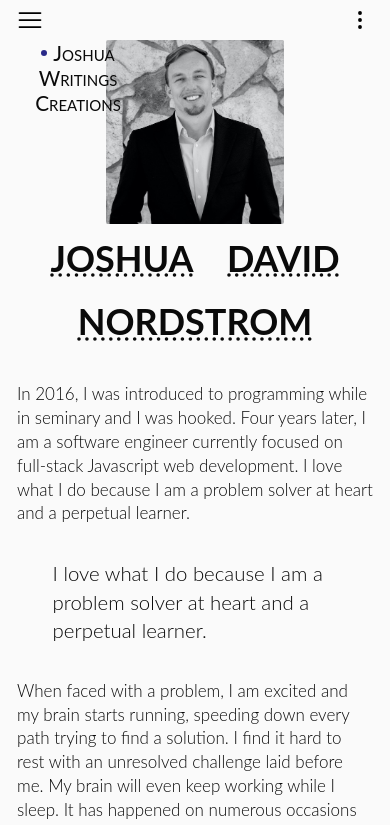
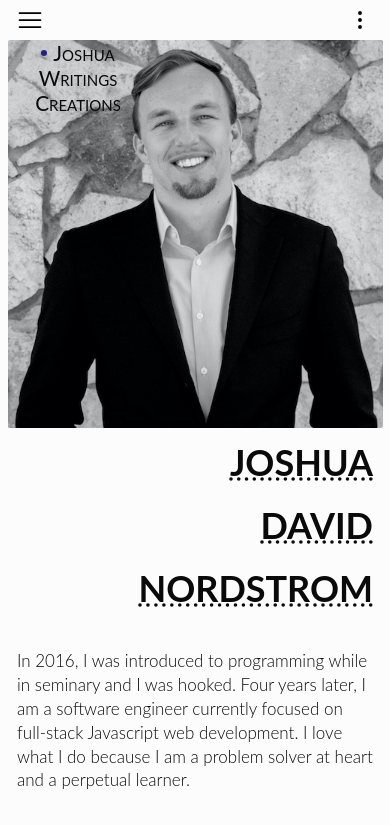
Before and after one commit to jdnordy/joshuadavidnordstrom, a Next.js app: page / in a window 390 px wide. Shown: the top 825 px of the page. Built offline with nearby package versions, Linux system fonts and the light colour scheme.

Commit message:
updated styling on landing page

```diff
--- a/components/CreationCard/styles.module.scss
+++ b/components/CreationCard/styles.module.scss
@@ -16,9 +16,9 @@
   }
   img {
     width: 130px;
-    height: auto;
-    max-height: 130px;
+    height: min-content;
     flex-shrink: 0;
+    align-self: center;
   }
   div {
     padding-left: 1em;
--- a/lib/creations.config.ts
+++ b/lib/creations.config.ts
@@ -10,7 +10,7 @@ const creationsList: CreationsList = [
   {
     title: 'Nautilus',
     subtitle: 'A Docker Compose Charting Tool',
-    image: '/nautilus_logo.jpg',
+    image: '/nautilus_logo.png',
     link: 'https://nautilusdev.com/',
     description:
       'An interactive D3 visualizing tool that dynamically renders essential Docker Compose properties onto an Electron GUI, built to reduce cognitive load and simplify the development environment for engineers.',
--- a/styles/_variables.scss
+++ b/styles/_variables.scss
@@ -1,4 +1,4 @@
-$background-color: rgb(250, 250, 250);
+$background-color: rgb(252, 252, 252);
 $text-color: rgb(10, 10, 10);
 $blue: rgba(0, 0, 114, 0.836);
 $blue-faded: rgb(177, 233, 255);
--- a/styles/joshua.scss
+++ b/styles/joshua.scss
@@ -32,9 +32,7 @@
       height: min-content;
       div {
         position: static;
-        flex-direction: row;
-        flex-wrap: wrap;
-        justify-content: space-evenly;
+        flex-direction: column;
         h1 {
           margin-bottom: 0.2em;
           font-size: 36px;
@@ -42,7 +40,8 @@
       }
       img {
         position: static;
-        width: 50%;
+        width: 100vw;
+        max-width: 375px;
         align-self: center;
       }
     }
```
